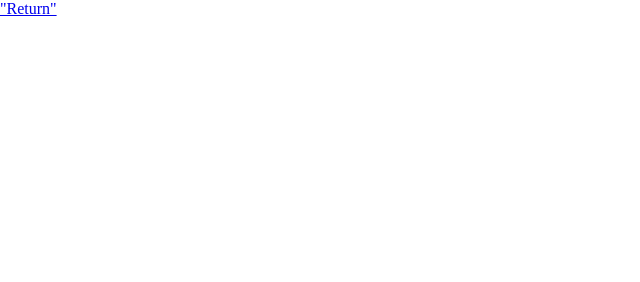
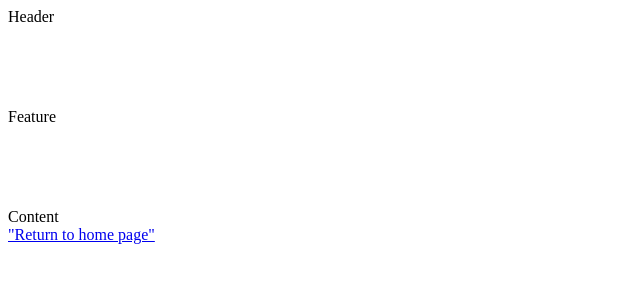
Before and after one commit to SftwDude/PersonalBlogWebsite, a plain HTML site: page blogpost.html in a window 1280 px wide. Shown: the whole page, without its empty margins (0-640 px from the left). Drawn offline with Linux system fonts and the light colour scheme.

Commit message:
Initial blog post page

```diff
--- a/blogpost.html
+++ b/blogpost.html
@@ -1,11 +1,25 @@
 <!DOCTYPE html>
 <html lang:"en">
+
 <head>
     <title>Blog Post</title>
     <meta charset="utf-8">
-        <link href="styles/app.css" rel="stylesheet">
+    <meta
+        name="viewport"
+        content="width=device-width, user-scalable=no, initial-scale=1.0, maximum-scale=1.0, minimum-scale=1.0"
+    >
+    <link href="styles/blogpost.css" rel="stylesheet">
 </head>
+
 <body>
-        <a href="index.html">"Return"</a>
+    <div class="container">
+        <div class="header-box">Header</div>
+        <div class="feature-box">Feature</div>
+        <div class="content-box">Content</div>
+        <div class="footer-box">
+            <a href="index.html">"Return to home page"</a>
+        </div>
+    </div>
 </body>
+
 </html>
--- a/styles/blogpost.css
+++ b/styles/blogpost.css
@@ -0,0 +1,26 @@
+.container {
+    display:grid;
+    grid-template-columns: 300px 300px 300px;
+    grid-template-rows: 100px 100px;
+    grid-template-areas:
+      "hd hd hd hd hd hd hd hd"
+      "feat feat feat feat feat feat feat feat"
+      "main main main main main main main main"
+      "ft ft ft ft ft ft ft ft";
+}
+
+.header-box {
+    grid-area: hd;
+}
+
+.feature-box {
+    grid-area: feat;
+}
+
+.content-box {
+    grid-area: main;
+}
+
+.footer-box {
+    grid-area: ft;
+}
--- a/styles/homepage.css
+++ b/styles/homepage.css
@@ -7,11 +7,11 @@
 
 .nav-menu {
     display: flex;
+    justify-content: space-evenly;
     list-style-type: none;
 }
 
 .nav-item {
-    flex: 1;
     color:#fff;
 }
 
@@ -22,7 +22,8 @@
     background-color: #fff;
     color:#000;
     padding: 0 1.5rem;
-    box-shadow: 0 1.4rem 8rem rgba(0, 0, 0, 0.2);
+    /*box-shadow: 0 1.4rem 8rem rgba(0, 0, 0, 0.2);*/
+    box-shadow: 0 0 8px 0 rgba(17,22,26,0.16), 0 4px 8px 0 rgba(17,22,26,0.08), 0 8px 16px 0 rgba(17,22,26,0.08);
     border-radius: .8rem;
 }
 
```
Also changed, not shown: index.html (+4 -2 lines). Lines whose indentation alone changed are shown as unchanged.
